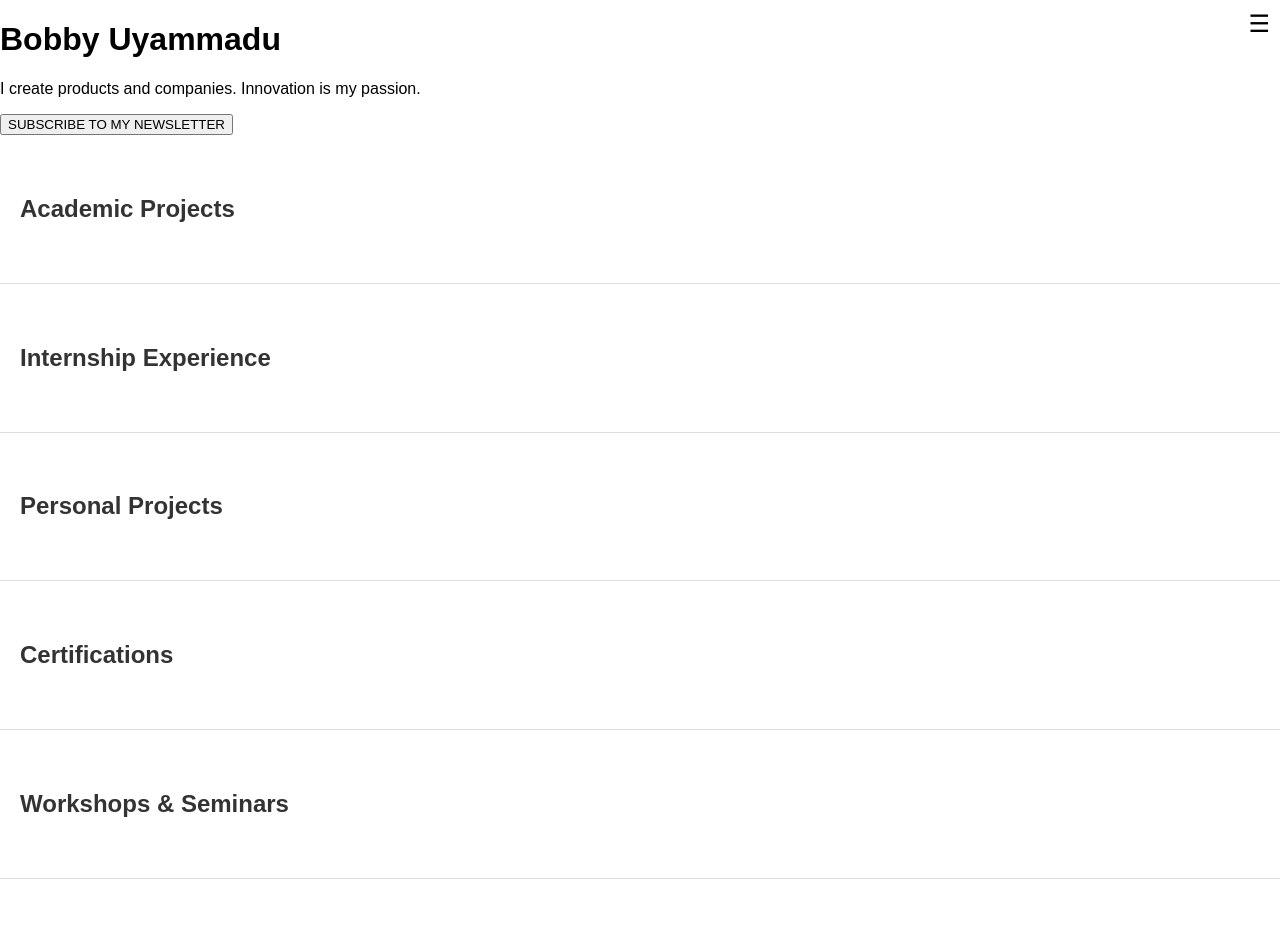
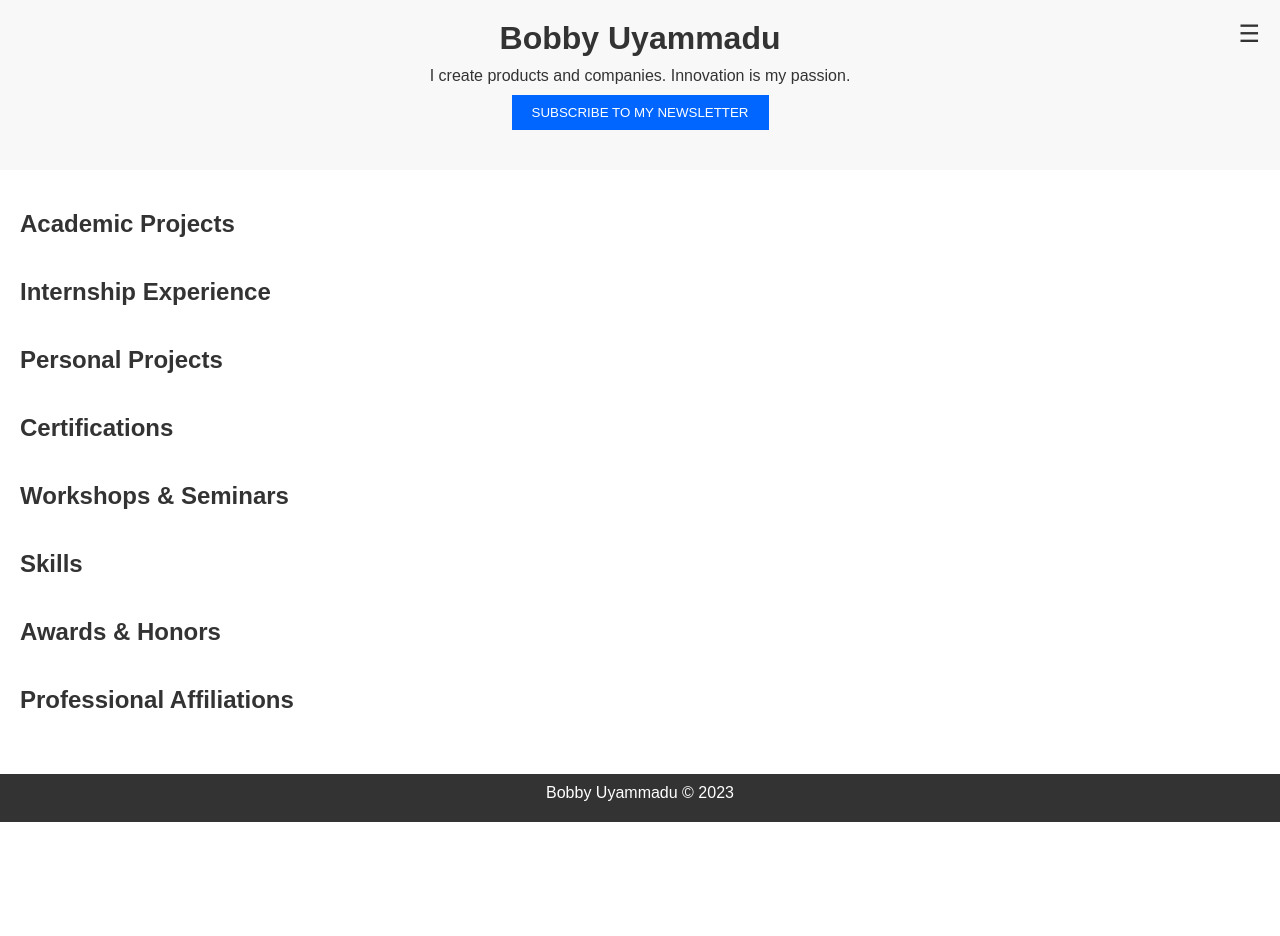
Before and after one commit to Bobbygkmc/Bobby2024_website, a plain HTML site: page index.html in a window 1280 px wide. Shown: the top 936 px of the page. After the commit the page ends 822 px from the top, so only its background shows below. Drawn offline with Linux system fonts and the light colour scheme; a script that the page names is missing.

Commit message:
Update style.css

```diff
--- a/style.css
+++ b/style.css
@@ -2,62 +2,81 @@ body, html {
     margin: 0;
     padding: 0;
     font-family: 'Arial', sans-serif;
+    background-color: #fff; /* Change to the color of your choice */
+    color: #333; /* Change to the color of your choice */
 }
 
-.nav-container {
-    background: #333;
+.container {
+    position: relative;
+    padding: 20px;
+    text-align: center;
+}
+
+header {
+    background-color: #f8f8f8; /* Light background color for the header */
+}
+
+h1, p {
+    margin: 0 0 10px 0;
+}
+
+button {
+    background-color: #0066ff; /* Sample button color */
     color: white;
+    border: none;
+    padding: 10px 20px;
+    margin-bottom: 20px;
+    cursor: pointer;
+}
+
+#hamburger {
+    position: absolute;
+    top: 20px;
+    right: 20px;
+    font-size: 24px;
+    cursor: pointer;
+}
+
+#navMenu {
+    display: none;
+    background-color: #333;
+    color: white;
+    position: fixed;
+    top: 0;
+    right: 0;
+    height: 100vh;
+    width: 250px; /* Width of the menu */
+    padding-top: 60px;
+}
+
+#navMenu a {
+    display: block;
+    padding: 10px 20px;
+    text-decoration: none;
+    color: white;
+    border-bottom: 1px solid #444;
+}
+
+#navMenu a:hover {
+    background-color: #444;
+}
+
+main {
+    padding: 20px;
+}
+
+section {
+    margin-bottom: 40px;
+}
+
+footer {
+    background-color: #333;
+    color: white;
+    text-align: center;
     padding: 10px;
     position: relative;
 }
 
-#hamburger {
-    cursor: pointer;
-    font-size: 24px;
-    position: absolute;
-    top: 10px;
-    right: 10px;
+@media screen and (max-width: 768px) {
+    /* Adjustments for mobile views */
 }
-
-#navMenu {
-    display: none;
-    position: fixed;
-    right: 0;
-    top: 0;
-    width: 50%; /* Width of the sidebar */
-    height: 100%;
-    background: #444;
-    padding-top: 60px; /* Give some space for the menu items */
-}
-
-#navMenu a {
-    display: block;
-    color: white;
-    padding: 10px;
-    text-decoration: none;
-    border-bottom: 1px solid #555;
-}
-
-main section {
-    padding: 40px 20px;
-    border-bottom: 1px solid #ddd; /* Visual separation of sections */
-}
-
-main h2 {
-    color: #333;
-}
-
-footer {
-    background: #222;
-    color: white;
-    text-align: center;
-    padding: 10px;
-    position: relative; /* Adjust based on your layout needs */
-}
-
-/* Responsive and additional styles here */
-@media screen and (max-width: 768px) {
-    #navMenu {
-        width: 100%; /* Full width on smaller screens */
-    }
-}
```
